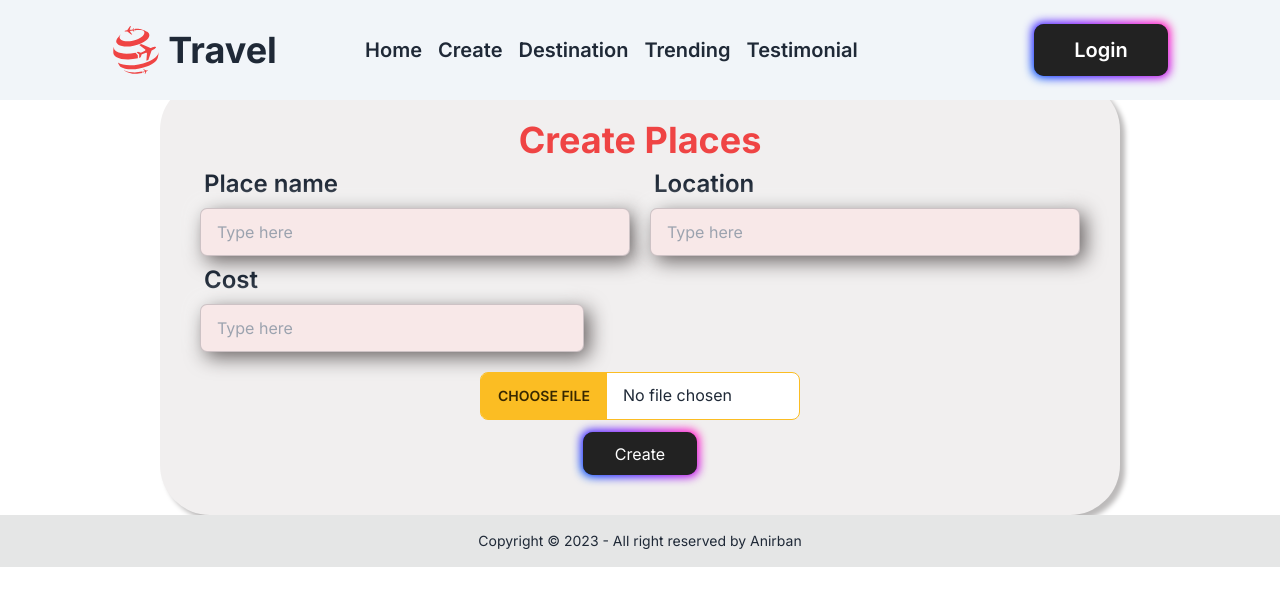
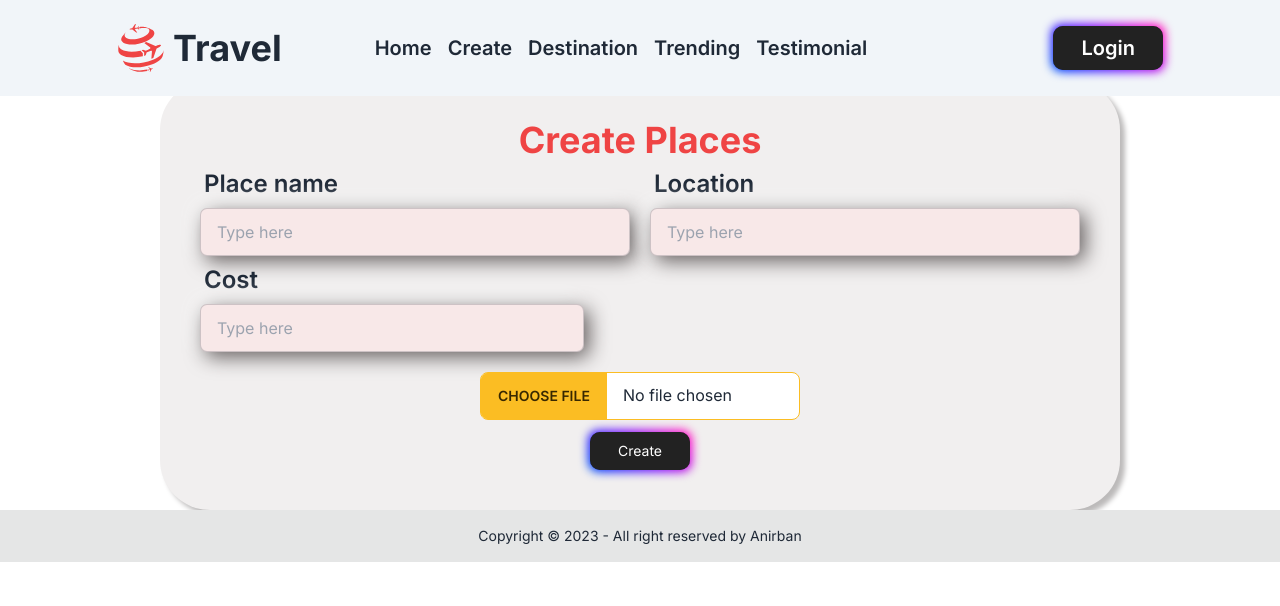
Before and after one commit to anirbanbanai/travel-goo, a Next.js app: page /create in a window 1280 px wide. Shown: the top 606 px of the page. Built offline with nearby package versions, Linux system fonts and the light colour scheme; no server answers.

Commit message:
btn update

```diff
--- /dev/null
+++ b/firebase.config.js
@@ -0,0 +1,19 @@
+// Import the functions you need from the SDKs you need
+import { initializeApp } from "firebase/app";
+// TODO: Add SDKs for Firebase products that you want to use
+// https://firebase.google.com/docs/web/setup#available-libraries
+
+// Your web app's Firebase configuration
+const firebaseConfig = {
+  apiKey: "AIzaSyA0zqfIEUUSGcy1SGA4SEJKoz3-4hWpVYM",
+  authDomain: "travel-pro-a355d.firebaseapp.com",
+  projectId: "travel-pro-a355d",
+  storageBucket: "travel-pro-a355d.appspot.com",
+  messagingSenderId: "62706344067",
+  appId: "1:62706344067:web:c2c8450ae449e9dd967bb6"
+};
+
+// Initialize Firebase
+const app = initializeApp(firebaseConfig);
+
+export default app;
--- a/package.json
+++ b/package.json
@@ -9,6 +9,8 @@
     "lint": "next lint"
   },
   "dependencies": {
+    "firebase": "^10.4.0",
+    "mongodb": "^6.1.0",
     "next": "latest",
     "react": "latest",
     "react-dom": "latest",
--- a/src/app/globals.css
+++ b/src/app/globals.css
@@ -48,6 +48,7 @@
     font-size: 15px;
   }
   .bb {
+    font-size: 14px;
     padding: 0.6em 2em;
     border: none;
     outline: none;
--- a/src/app/layout.js
+++ b/src/app/layout.js
@@ -1,3 +1,4 @@
+import { AuthProvider } from '@/components/AuthContext'
 import './globals.css'
 import { Inter } from 'next/font/google'
 
@@ -11,7 +12,11 @@ export const metadata = {
 export default function RootLayout({ children }) {
   return (
     <html lang="en">
-      <body className={inter.className}>{children}</body>
+      <body className={inter.className}>
+        <AuthProvider>
+          {children}
+        </AuthProvider>
+      </body>
     </html>
   )
 }
--- a/src/app/register/page.jsx
+++ b/src/app/register/page.jsx
@@ -1,13 +1,18 @@
 'use client'
+import { AuthContext } from '@/components/AuthContext';
 import Btnn from '@/components/Btnn';
 import Link from 'next/link';
-import React from 'react';
+import React, { useContext } from 'react';
 import { useForm } from 'react-hook-form';
 
 const Register = () => {
+    const { createUser, updateUserProfile } = useContext(AuthContext);
     const { register, handleSubmit, watch, formState: { errors } } = useForm();
     const onSubmit = (data) =>{
-        console.log(data);
+        createUser(data.email , data.password)
+        .then(data=>{
+            console.log(data);
+        })
     }
     return (
         <div>
--- /dev/null
+++ b/src/components/AuthContext.js
@@ -0,0 +1,53 @@
+'use client'
+import { createContext, useEffect, useState } from "react";
+import { createUserWithEmailAndPassword, getAuth, onAuthStateChanged, signInWithEmailAndPassword, signOut, updateProfile } from 'firebase/auth'
+import { app } from "../../firebase.config";
+
+export const AuthContext = createContext(null)
+const auth = getAuth(app);
+
+const AuthProvider = ({ children }) => {
+
+    const [user, setUser] = useState(null);
+
+    const createUser = (email, password)=>{
+        return createUserWithEmailAndPassword(auth, email, password)
+    }
+
+    const loginUser =(email, password)=>{
+        return signInWithEmailAndPassword(auth, email, password)
+    }
+
+    const logOut = ()=>{
+        return signOut(auth)
+    }
+
+    const updateUserProfile = (name, photo) => {
+        return updateProfile(auth.currentUser, {
+            displayName: name, photoURL: photo
+        })
+      }
+
+    useEffect(()=>{
+        const unSub = onAuthStateChanged(auth,(user)=>{
+            setUser(user)
+        });
+        return ()=>{
+            unSub();
+        }
+    },[])
+
+    const authInfo = {
+        user,
+        createUser,
+        loginUser,
+        logOut,
+        updateUserProfile
+    }
+    return <AuthContext.Provider value={authInfo}>
+        {children}
+    </AuthContext.Provider>
+
+}
+
+export {AuthProvider}
--- a/src/components/Navbar.jsx
+++ b/src/components/Navbar.jsx
@@ -5,6 +5,13 @@ import { AiOutlineMenuUnfold } from 'react-icons/ai';
 import Btnn from './Btnn';
 
 const Navbar = () => {
+    const NavLiks = <>
+        <Link className='text-xl font-semibold hover:text-red-500' href="/">Home</Link>
+        <Link className='text-xl font-semibold hover:text-red-500' href="/create">Create</Link>
+        <Link className='text-xl font-semibold hover:text-red-500' href="/">Destination</Link>
+        <Link className='text-xl font-semibold hover:text-red-500' href="/">Trending</Link>
+        <Link className='text-xl font-semibold hover:text-red-500' href="/">Testimonial</Link>
+    </>
     return (
         <div className='fixed z-10 w-full bg-slate-100 flex justify-evenly items-center p-6'>
             <div className='flex items-center gap-2'>
@@ -12,11 +19,7 @@ const Navbar = () => {
                 <h2 className='text-3xl md:text-4xl font-bold'>Travel</h2>
             </div>
             <div className='flex gap-4 max-md:hidden'>
-                <Link className='text-xl font-semibold hover:text-red-500' href="/">Home</Link>
-                <Link className='text-xl font-semibold hover:text-red-500' href="/create">Create</Link>
-                <Link className='text-xl font-semibold hover:text-red-500' href="/">Destination</Link>
-                <Link className='text-xl font-semibold hover:text-red-500' href="/">Trending</Link>
-                <Link className='text-xl font-semibold hover:text-red-500' href="/">Testimonial</Link>
+{NavLiks}
 
             </div>
             <div className="dropdown">
@@ -24,15 +27,14 @@ const Navbar = () => {
                     <AiOutlineMenuUnfold className='text-2xl text-red-500' />
                 </label>
                 <ul tabIndex={0} className="menu menu-sm dropdown-content mt-3 z-[1] p-2 shadow bg-base-100 rounded-box w-72 mx-auto">
-                    <Link className='text-xl font-semibold hover:text-red-500 mt-2' href="/">Home</Link>
-                    <Link className='text-xl font-semibold hover:text-red-500 mt-2' href="/">Destination</Link>
-                    <Link className='text-xl font-semibold hover:text-red-500 mt-2' href="/">Trending</Link>
-                    <Link className='text-xl font-semibold hover:text-red-500 mt-2' href="/">Testimonial</Link>
+                   {NavLiks}
                 </ul>
             </div>
             <div className=''>
-                <Link className='text-xl font-semibold  ' href="/login">
-                <Btnn>Login</Btnn>
+                <Link className=' font-semibold  ' href="/login">
+                    <Btnn>
+                        <h1 className='text-xl'>Login</h1>
+                    </Btnn>
                 </Link>
             </div>
 
```
Also changed, not shown: 1 other file (tests, documents, lock files or other folders).
